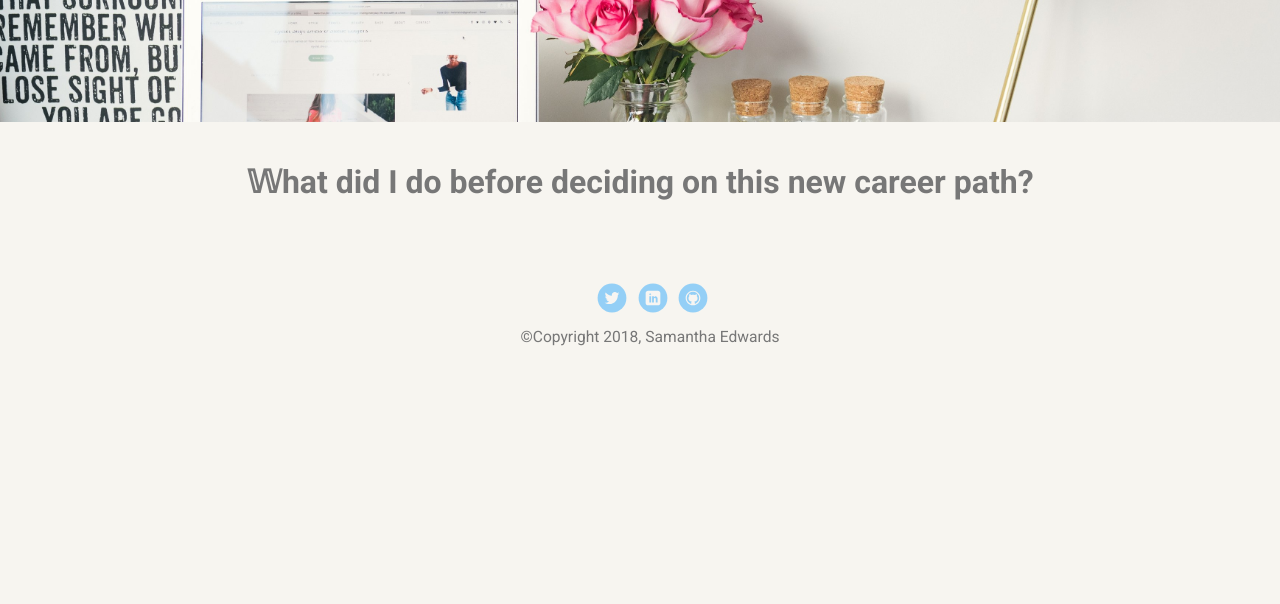
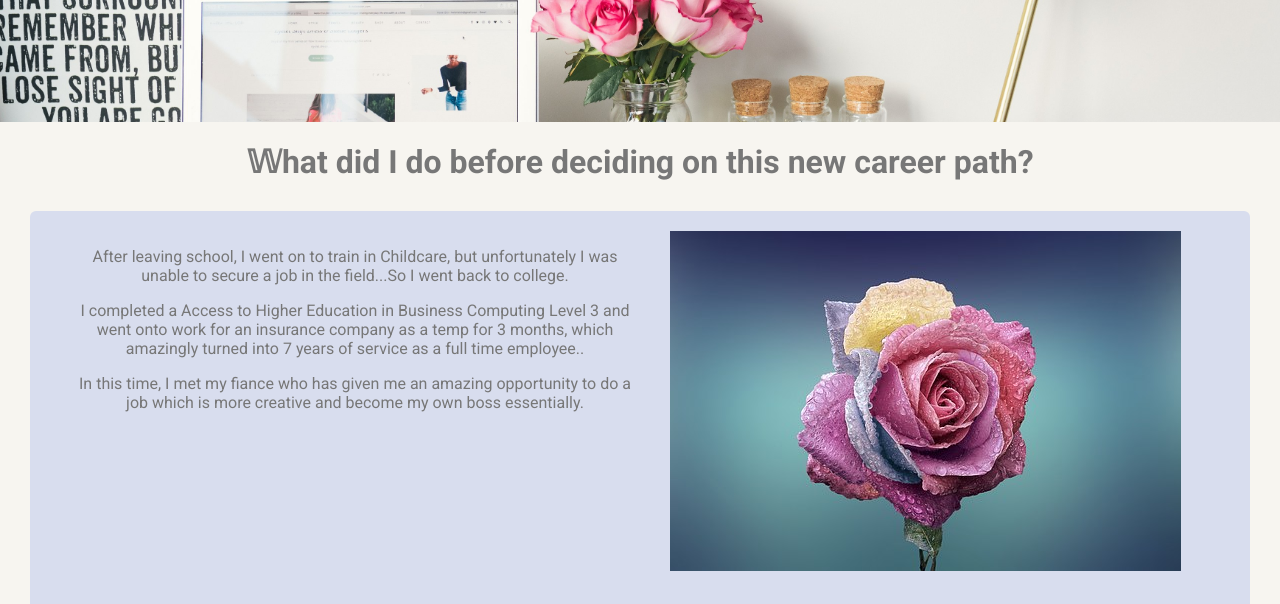
Before and after one commit to onesle/techdegree-project-1, a plain HTML site: page experience.html in a window 1280 px wide. Shown: the part 348-952 px from the top of the page. Before the commit the page ends 800 px from the top, so only its background shows below. Drawn offline with Linux system fonts and the light colour scheme; a web font is replaced by a local one.

Commit message:
final draft for checking

```diff
--- a/experience.html
+++ b/experience.html
@@ -23,14 +23,25 @@
         <h1 class="tag name">Experience</h1>
     </header>
 
-    <main class="flex">
+
     <h1>&Wopf;hat did I do before deciding on this new career path?</h1>
 
-    </main>
+    <div class="container">
 
 
-</body>
-
+        <div class="col">
+            <p>After leaving school, I went on to train in Childcare, but unfortunately I was unable to secure a
+                job in the field...So I went back to college. </p>
+            <p>I completed a Access to Higher Education in Business Computing Level 3 and went onto work for an
+                insurance company as a temp for 3 months, which amazingly turned into 7 years of service as a
+                full time employee..</p>
+            <p>In this time, I met my fiance who has given me an amazing opportunity to do a job which is more
+                creative and become my own boss essentially.</p>
+        </div>
+        <div class="col">
+            <img src="images/flowers5.jpg" alt="picture of flowers" title="Picture of flowers">
+        </div>
+    </div>
 
     <footer>
         <ul>
@@ -40,5 +51,6 @@
         </ul>
         <p class="copyright">&copy;Copyright 2018, Samantha Edwards</p>
     </footer>
+</body>
 
 </html>
--- a/styles.css
+++ b/styles.css
@@ -91,6 +91,22 @@ header .profile-image:hover {
   background-color: rgb(114, 132, 194);
   color: rgb(236, 221, 206);
 }
+
+.container {
+    display: flex;
+    margin: 30px;
+    padding: 20px 40px 40px;
+    text-align: center;
+  background: #D8DDEE;
+  border-bottom: 4px solid  #ccc;
+  border-radius: 6px;
+  transition: all .5s;
+  color: #777;
+}
+
+.col {
+    flex: 1;
+}
 .card {
   margin: 30px;
   padding: 20px 40px 40px;
@@ -102,6 +118,7 @@ header .profile-image:hover {
   transition: all .5s;
   color: #777;
 }
+
 .card:hover {
   border-color: #6878B1;
 }
@@ -121,10 +138,6 @@ ul.skills {
   color: whitesmoke;
   padding: 5px 10px;
   margin: 2px;
-}
-
-.skills li:nth-child(odd) {
-  background: f1c58338;
 }
 
 footer {
```
Also changed, not shown: images/flowers5.jpg (added), images/rsz_flowers4.jpg (added), index.html (line endings or trailing spaces), 1 other file. Lines whose indentation alone changed are shown as unchanged.
